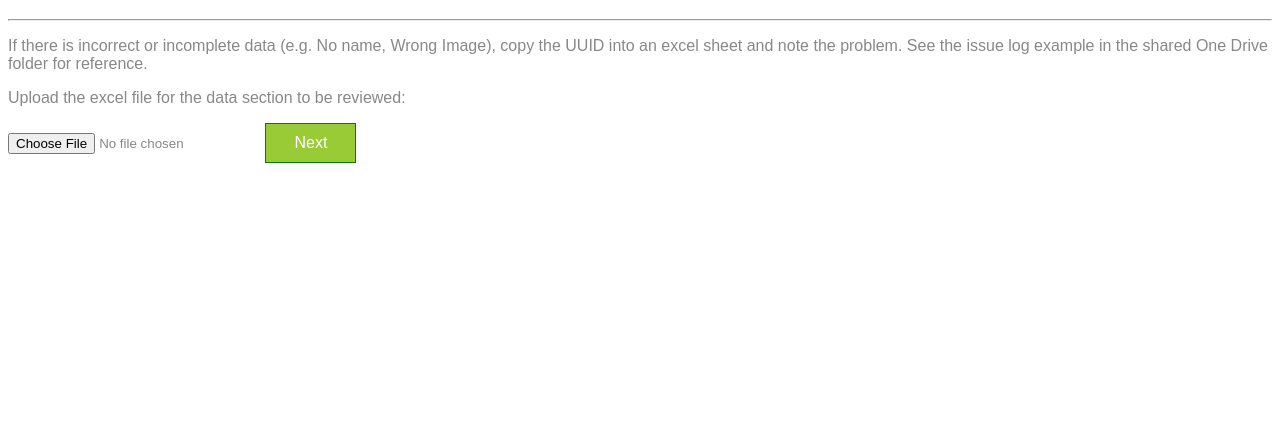
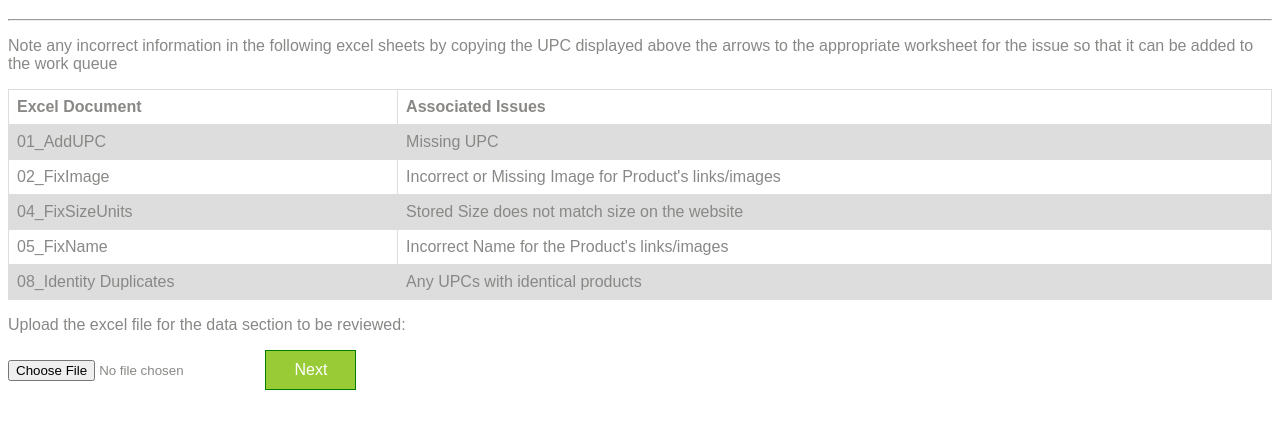
Before and after one commit to meyerv11045/Data-Review-UX, a website: page index.html in a window 1280 px wide. Shown: the part 61-490 px from the top of the page. Drawn offline with Linux system fonts and the light colour scheme.

Commit message:
Worksheets and Instructions for Reporting Issues

```diff
--- a/css/main.css
+++ b/css/main.css
@@ -12,6 +12,22 @@ h3 {
     color: #99cb37;
     text-align: center;
 }
+
+table {
+    font-family: arial, sans-serif;
+    border-collapse: collapse;
+    width: 100%;
+  }
+
+  td, th {
+    border: 1px solid #dddddd;
+    text-align: left;
+    padding: 8px;
+  }
+
+  tr:nth-child(even) {
+    background-color: #dddddd;
+  }
 
 img {
     display: block;
--- a/index.html
+++ b/index.html
@@ -14,9 +14,35 @@
         </div>
         <hr />
         <div class="info">
-            <p>If there is incorrect or incomplete data (e.g. No name, Wrong Image), copy the UUID into an excel sheet and note the problem.
-                See the issue log example in the shared One Drive folder for reference.
+            <p> Note any incorrect information in the following excel sheets by copying the UPC displayed above the
+                arrows to the appropriate worksheet for the issue so that it can be added to the work queue
             </p>
+            <table>
+                <tr>
+                  <th>Excel Document</th>
+                  <th>Associated Issues</th>
+                </tr>
+                <tr>
+                  <td>01_AddUPC</td>
+                  <td>Missing UPC</td>
+                </tr>
+                <tr>
+                  <td>02_FixImage</td>
+                  <td>Incorrect or Missing Image for Product's links/images</td>
+                </tr>
+                <tr>
+                  <td>04_FixSizeUnits</td>
+                  <td>Stored Size does not match size on the website</td>
+                </tr>
+                <tr>
+                  <td>05_FixName</td>
+                  <td>Incorrect Name for the Product's links/images</td>
+                </tr>
+                <tr>
+                  <td>08_Identity Duplicates</td>
+                  <td>Any UPCs with identical products</td>
+                </tr>
+              </table>
         </div>
         <div class="uploading">
             <p>Upload the excel file for the data section to be reviewed:</p>
```
